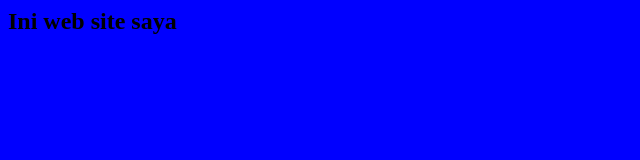
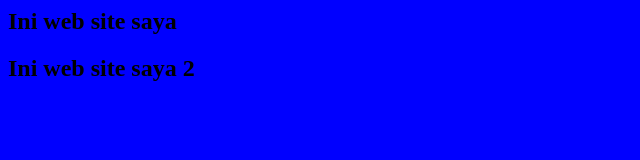
Before and after one commit to zaxrmdn/appstest, a plain HTML site: page repo-git/index.html in a window 1280 px wide. Shown: the whole page, without its empty margins (0-640 px from the left). Drawn offline with Linux system fonts and the light colour scheme.

Commit message:
Update index.html

```diff
--- a/repo-git/index.html
+++ b/repo-git/index.html
@@ -1,2 +1,3 @@
 <link rel="stylesheet" href="/style/style.css">
 <h2>Ini web site saya</h2>
+<h2>Ini web site saya 2</h2>
```
